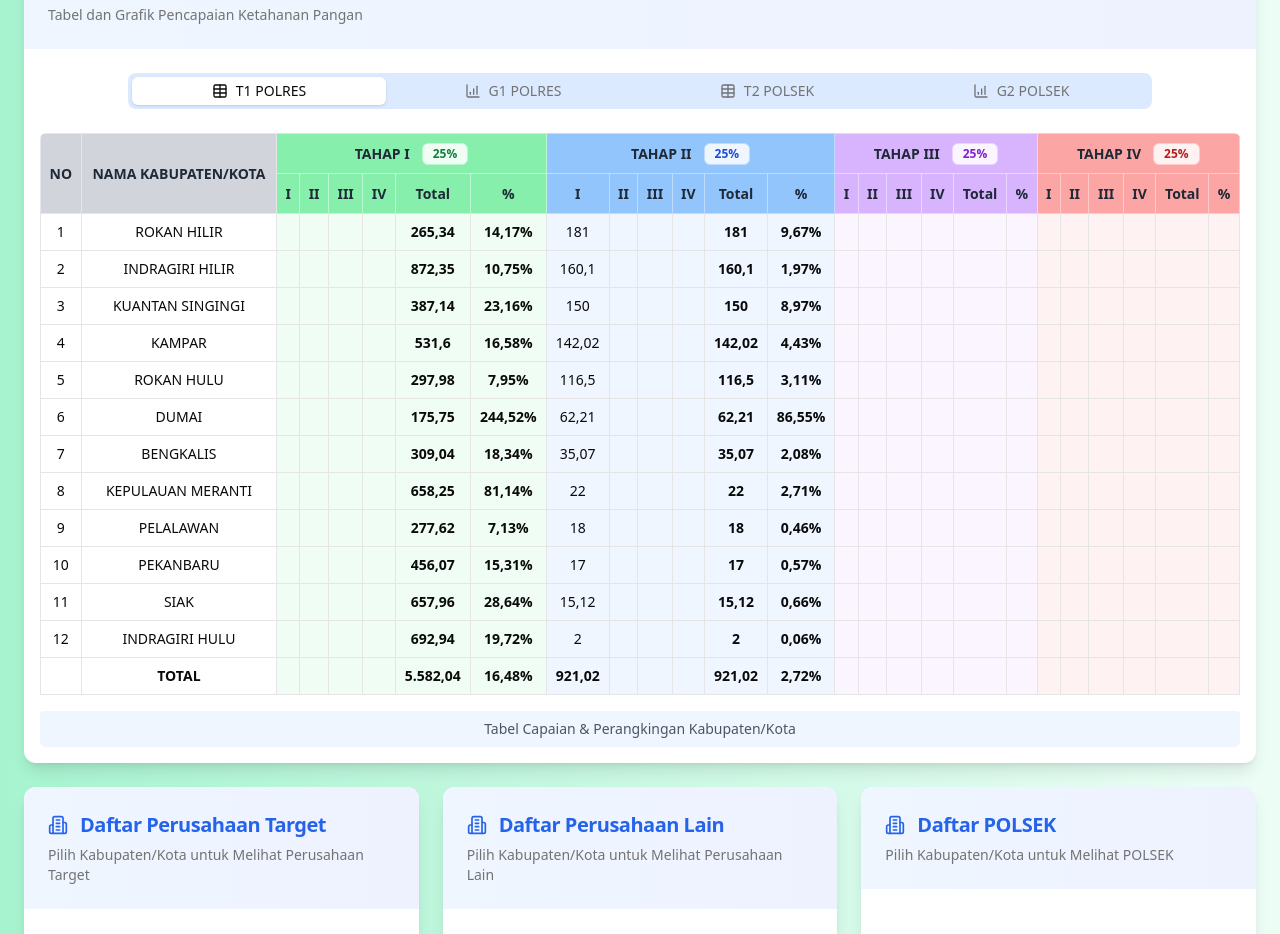
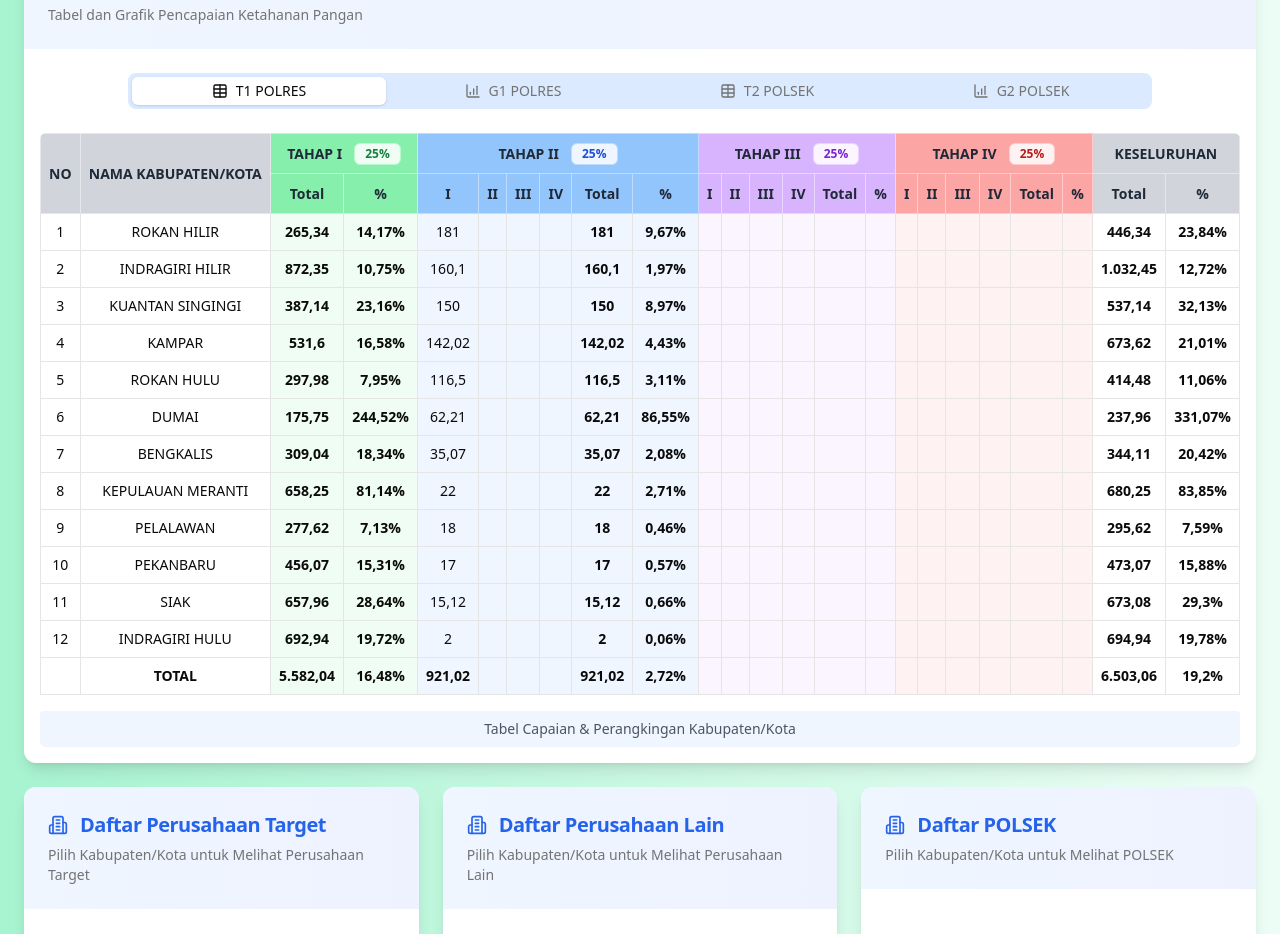
Before and after one commit to rel1vee/dashboard-polda-riau, a Next.js app: page / in a window 1280 px wide. Shown: the part 1140-2074 px from the top of the page. Built offline with nearby package versions, Linux system fonts and the light colour scheme; grey boxes are pictures that could not be loaded.

Commit message:
Add phase 5 calculations to Program Dua Ranking component for total and percentage achievements

```diff
--- a/components/program-dua/Ranking.tsx
+++ b/components/program-dua/Ranking.tsx
@@ -543,6 +543,26 @@ const ProgramDuaRanking = () => {
           maximumFractionDigits: 2,
         }),
       },
+      phase5: {
+        total: (
+          data.capaianMonokultur2.i +
+          data.capaianTumpangSari2.i +
+          data.capaianCSR2.i +
+          data.polsekAchievement
+        ).toLocaleString("id-ID", {
+          maximumFractionDigits: 2,
+        }),
+        percentage: (
+          ((data.capaianMonokultur2.i +
+            data.capaianTumpangSari2.i +
+            data.capaianCSR2.i +
+            data.polsekAchievement) /
+            (data.totalTarget / 4)) *
+          100
+        ).toLocaleString("id-ID", {
+          maximumFractionDigits: 2,
+        }),
+      },
     };
   };
 
@@ -597,7 +617,7 @@ const ProgramDuaRanking = () => {
                         NAMA KABUPATEN/KOTA
                       </TableHead>
                       <TableHead
-                        colSpan={6}
+                        colSpan={2}
                         className="text-center border border-green-200 font-bold text-gray-800 bg-green-300"
                       >
                         <div className="flex justify-center items-center gap-3">
@@ -652,10 +672,16 @@ const ProgramDuaRanking = () => {
                           </Badge>
                         </div>
                       </TableHead>
+                      <TableHead
+                        colSpan={2}
+                        className="text-center border border-gray-200 font-bold text-gray-800 bg-gray-300"
+                      >
+                        KESELURUHAN
+                      </TableHead>
                     </TableRow>
                     <TableRow>
                       {/* TAHAP I - Green theme */}
-                      <TableHead className="text-center border border-green-200 font-bold text-gray-800 p-2 bg-green-300">
+                      {/* <TableHead className="text-center border border-green-200 font-bold text-gray-800 p-2 bg-green-300">
                         I
                       </TableHead>
                       <TableHead className="text-center border border-green-200 font-bold text-gray-800 p-2 bg-green-300">
@@ -666,7 +692,7 @@ const ProgramDuaRanking = () => {
                       </TableHead>
                       <TableHead className="text-center border border-green-200 font-bold text-gray-800 p-2 bg-green-300">
                         IV
-                      </TableHead>
+                      </TableHead> */}
                       <TableHead className="text-center border border-green-200 font-bold text-gray-800 p-2 bg-green-300">
                         Total
                       </TableHead>
@@ -730,6 +756,12 @@ const ProgramDuaRanking = () => {
                       <TableHead className="text-center border border-red-200 font-bold text-gray-800 p-2 bg-red-300">
                         %
                       </TableHead>
+                      <TableHead className="text-center border border-gray-200 font-bold text-gray-800 p-2 bg-gray-300">
+                        Total
+                      </TableHead>
+                      <TableHead className="text-center border border-gray-200 font-bold text-gray-800 p-2 bg-gray-300">
+                        %
+                      </TableHead>
                     </TableRow>
                   </TableHeader>
                   <TableBody>
@@ -745,35 +777,35 @@ const ProgramDuaRanking = () => {
                             {row.nama}
                           </TableCell>
                           {/* TAHAP I */}
-                          <TableCell className="text-center border bg-green-50">
-                            {/* {formatNumber(
+                          {/* <TableCell className="text-center border bg-green-50">
+                            {formatNumber(
                               row.capaianMonokultur.i +
                                 row.capaianTumpangSari.i +
                                 row.capaianCSR.i
                             )} */}
-                          </TableCell>
+                          {/* </TableCell>
                           <TableCell className="text-center border bg-green-50">
-                            {/* {formatNumber(
+                            {formatNumber(
                               row.capaianMonokultur.ii +
                                 row.capaianTumpangSari.ii +
                                 row.capaianCSR.ii -
                                 (row.capaianMonokultur.i +
                                   row.capaianTumpangSari.i +
                                   row.capaianCSR.i)
-                            )} */}
+                            )}
                           </TableCell>
                           <TableCell className="text-center border bg-green-50">
-                            {/* {formatNumber(
+                            {formatNumber(
                               row.capaianMonokultur.iii +
                                 row.capaianTumpangSari.iii +
                                 row.capaianCSR.iii -
                                 (row.capaianMonokultur.ii +
                                   row.capaianTumpangSari.ii +
                                   row.capaianCSR.ii)
-                            )} */}
+                            )}
                           </TableCell>
                           <TableCell className="text-center border bg-green-50">
-                            {/* {formatNumber(
+                            {formatNumber(
                               row.capaianMonokultur.iv +
                                 row.capaianTumpangSari.iv +
                                 row.capaianCSR.iv +
@@ -781,8 +813,8 @@ const ProgramDuaRanking = () => {
                                 (row.capaianMonokultur.iii +
                                   row.capaianTumpangSari.iii +
                                   row.capaianCSR.iii)
-                            )} */}
-                          </TableCell>
+                            )}
+                          </TableCell> */}
                           <TableCell className="text-center border font-bold bg-green-50">
                             {totals.phase1.total}
                           </TableCell>
@@ -858,6 +890,12 @@ const ProgramDuaRanking = () => {
                           <TableCell className="text-center border bg-red-50">
                             {/* {formatNumber(0)}% */}
                           </TableCell>
+                          <TableCell className="text-center border font-bold">
+                            {totals.phase5.total}
+                          </TableCell>
+                          <TableCell className="text-center border font-bold">
+                            {totals.phase5.percentage}%
+                          </TableCell>
                         </TableRow>
                       );
                     })}
@@ -867,35 +905,35 @@ const ProgramDuaRanking = () => {
                         TOTAL
                       </TableCell>
                       {/* TAHAP I */}
-                      <TableCell className="text-center border font-bold bg-green-50">
-                        {/* {formatNumber(
+                      {/* <TableCell className="text-center border font-bold bg-green-50">
+                        {formatNumber(
                           achievements.monokulturAchievementI +
                             achievements.tumpangSariAchievementI +
                             achievements.csrAchievementI
-                        )} */}
+                        )}
                       </TableCell>
                       <TableCell className="text-center border font-bold bg-green-50">
-                        {/* {formatNumber(
+                        {formatNumber(
                           achievements.monokulturAchievementII +
                             achievements.tumpangSariAchievementII +
                             achievements.csrAchievementII -
                             (achievements.monokulturAchievementI +
                               achievements.tumpangSariAchievementI +
                               achievements.csrAchievementI)
-                        )} */}
+                        )}
                       </TableCell>
                       <TableCell className="text-center border font-bold bg-green-50">
-                        {/* {formatNumber(
+                        {formatNumber(
                           achievements.monokulturAchievementIII +
                             achievements.tumpangSariAchievementIII +
                             achievements.csrAchievementIII -
                             (achievements.monokulturAchievementII +
                               achievements.tumpangSariAchievementII +
                               achievements.csrAchievementII)
-                        )} */}
+                        )}
                       </TableCell>
                       <TableCell className="text-center border font-bold bg-green-50">
-                        {/* {formatNumber(
+                        {formatNumber(
                           achievements.monokulturAchievementIV +
                             achievements.tumpangSariAchievementIV +
                             achievements.csrAchievementIV +
@@ -903,8 +941,8 @@ const ProgramDuaRanking = () => {
                             (achievements.monokulturAchievementIII +
                               achievements.tumpangSariAchievementIII +
                               achievements.csrAchievementIII)
-                        )} */}
-                      </TableCell>
+                        )}
+                      </TableCell> */}
                       <TableCell className="text-center border font-bold bg-green-50">
                         {formatNumber(
                           achievements.monokulturAchievementIV +
@@ -988,6 +1026,28 @@ const ProgramDuaRanking = () => {
                       <TableCell className="text-center border bg-red-50"></TableCell>
                       <TableCell className="text-center border bg-red-50"></TableCell>
                       <TableCell className="text-center border bg-red-50"></TableCell>
+
+                      <TableCell className="text-center border font-bold">
+                        {formatNumber(
+                          achievements.monokulturAchievementI2 +
+                            achievements.tumpangSariAchievementI2 +
+                            achievements.csrAchievementI2 +
+                            achievements.polsekAchievement
+                        )}
+                      </TableCell>
+                      <TableCell className="text-center border font-bold">
+                        {formatNumber(
+                          ((achievements.monokulturAchievementI2 +
+                            achievements.tumpangSariAchievementI2 +
+                            achievements.csrAchievementI2 +
+                            achievements.polsekAchievement) /
+                            ((achievements.monokulturTarget +
+                              achievements.tumpangSariTarget) /
+                              4)) *
+                            100
+                        )}
+                        %
+                      </TableCell>
                     </TableRow>
                   </TableBody>
                   <TableCaption className="mt-4 text-sm text-gray-600 bg-blue-50 p-2 rounded">
```
